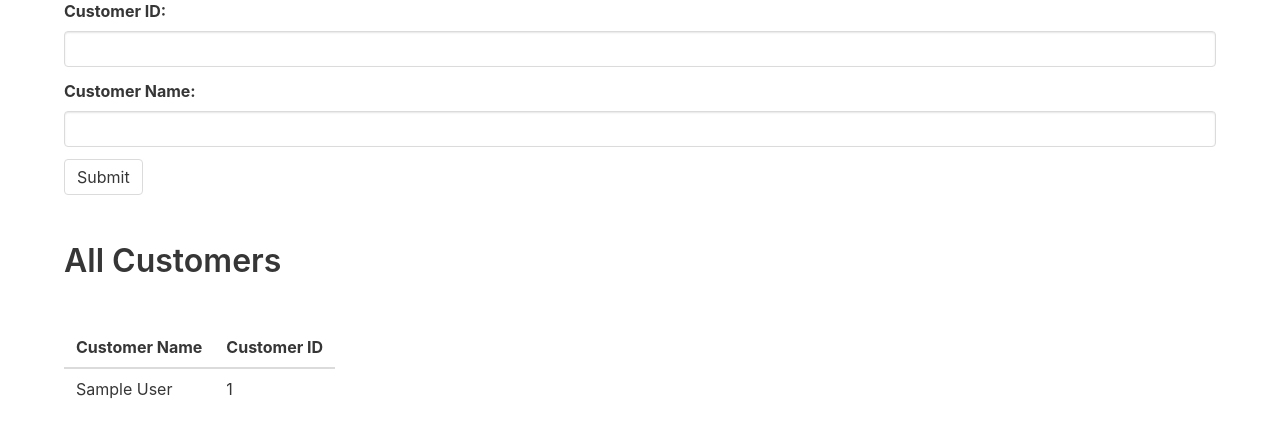
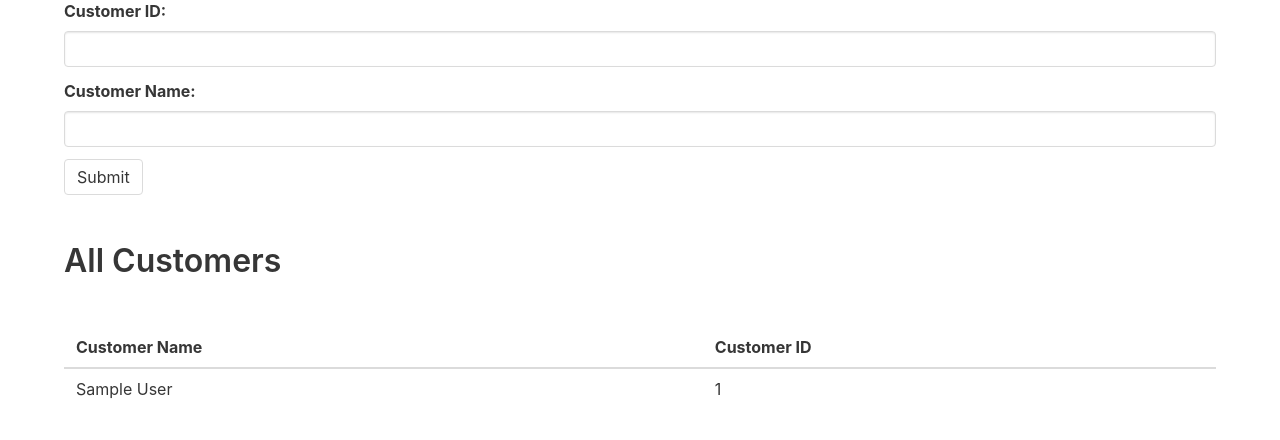
Before and after one commit to firezdog/review-app, a Flask app: page / in a window 1280 px wide. Shown: the part 133-573 px from the top of the page. Run offline with Flask 2, Linux system fonts and the light colour scheme; tables that the repository leaves empty hold one stand-in row (values such as "Sample post"); some libraries are stand-ins or nearby versions.

Commit message:
customer table display

```diff
--- a/templates/index.html
+++ b/templates/index.html
@@ -42,7 +42,7 @@
     </div>
   </div>
   <div class="container">
-    <table class="table is-striped">
+    <table class="table is-striped is-hoverable is-fullwidth">
       <thead>
         <tr>
           <th>Customer Name</th>
```
